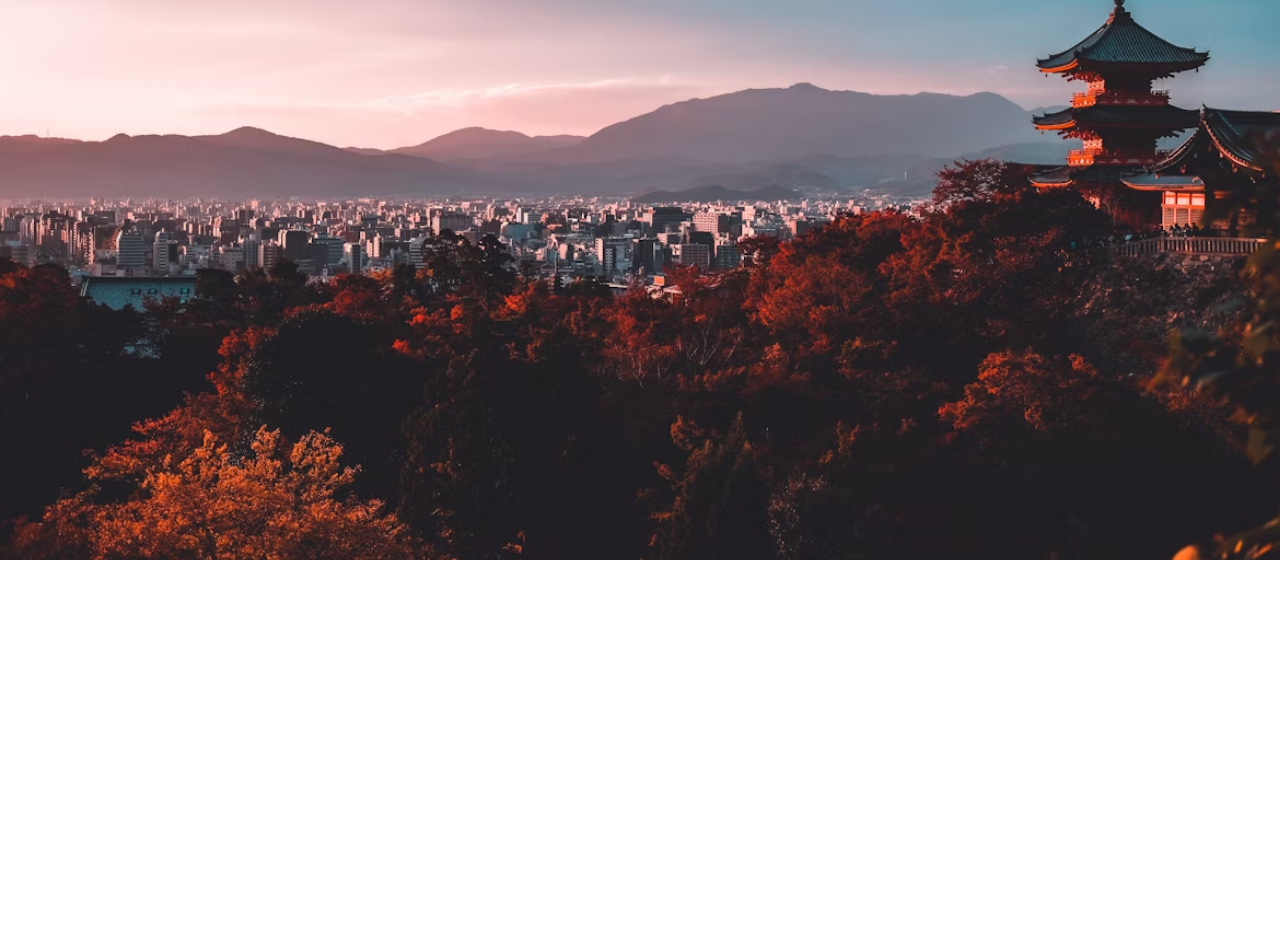
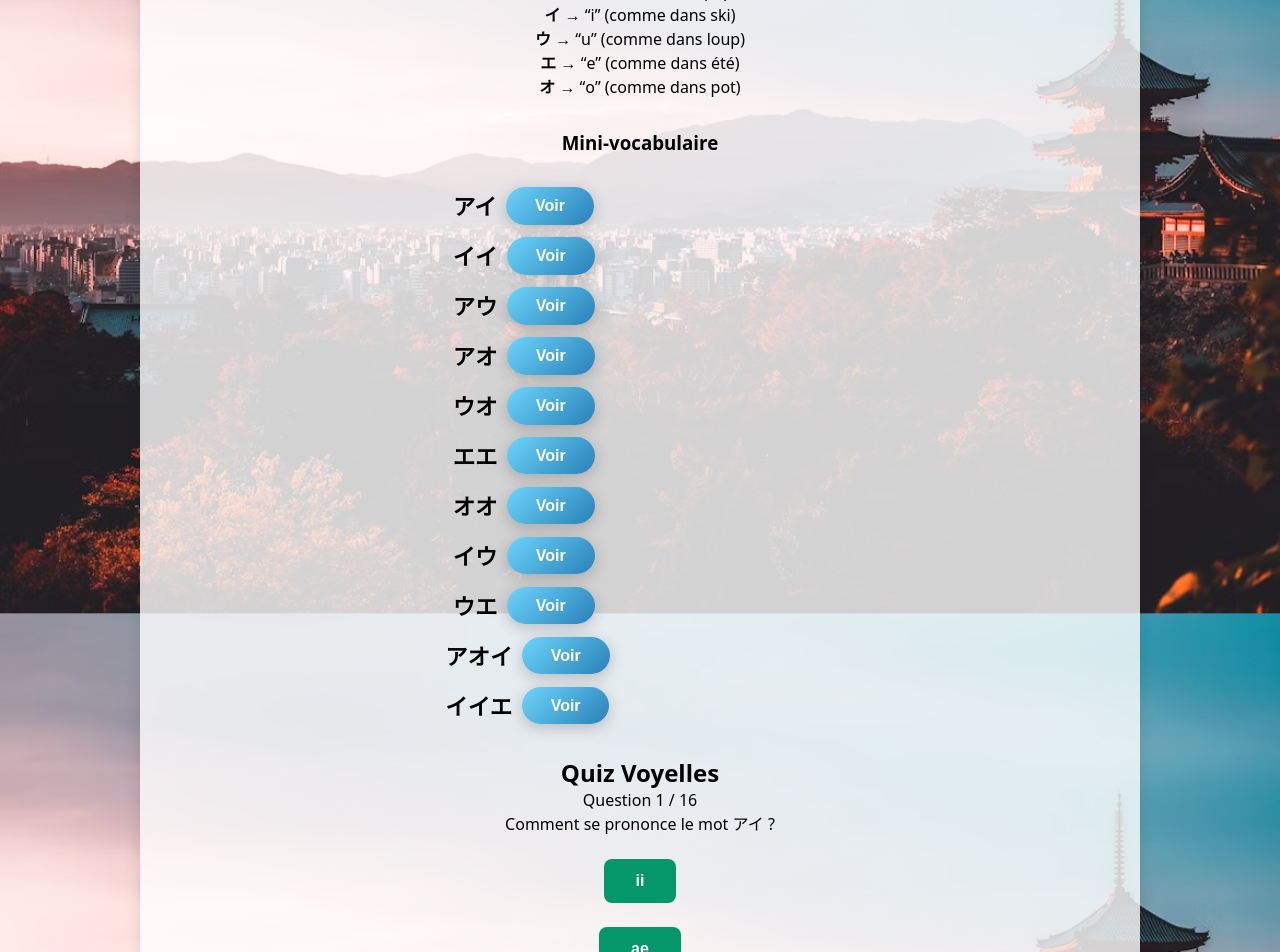
Before and after one commit to Yohann-Faustino/learnJapan, a React (Vite) app: page /katakana in a window 1280 px wide. Before the commit this address had no page. Shown: the part 240-1192 px from the top of the page. Before the commit the page ends 800 px from the top, so only its background shows below. Built offline with nearby package versions, Linux system fonts and the light colour scheme.

Commit message:
ajout category hiragana voyelles + questionnaire

```diff
--- a/src/App.tsx
+++ b/src/App.tsx
@@ -2,6 +2,7 @@ import styles from "./App.module.css";
 import { BrowserRouter, Routes, Route } from "react-router-dom";
 import Home from "./pages/Home";
 import Hiragana from "./pages/Hiragana";
+import Katakana from "./pages/Katakana";
 import Particules from "./pages/Particules";
 import BaseVocabularyPage from "./pages/BaseVocabulary";
 
@@ -16,6 +17,9 @@ function App() {
           {/* Catégorie Hiragana */}
           <Route path="/hiragana" element={<Hiragana />} />
 
+          {/* Catégorie Hiragana */}
+          <Route path="/katakana" element={<Katakana />} />
+
           {/* Catégorie BaseVocabulary */}
           <Route path="/base" element={<BaseVocabularyPage />} />
 
--- /dev/null
+++ b/src/data/katakana/katakanaVoyelles.ts
@@ -0,0 +1,215 @@
+// src/data/katakana/katakanaVoyelles.ts
+import type { Question } from "../../types/Question";
+
+export const katakanaVoyellesQuestions: Question[] = [
+  // QUESTIONS 1-11 : MÊMES MOTS QUE DANS katakanaVoyellesVocab
+  {
+    id: 1,
+    category: "katakana",
+    subCategory: "voyelles",
+    question: "Comment se prononce le mot アイ ?",
+    options: [
+      { text: "ai", correct: true },
+      { text: "ii", correct: false },
+      { text: "ae", correct: false },
+      { text: "ua", correct: false },
+    ],
+  },
+  {
+    id: 2,
+    category: "katakana",
+    subCategory: "voyelles",
+    question: "Comment se prononce le mot イイ ?",
+    options: [
+      { text: "ii", correct: true },
+      { text: "oo", correct: false },
+      { text: "aa", correct: false },
+      { text: "ee", correct: false },
+    ],
+  },
+  {
+    id: 3,
+    category: "katakana",
+    subCategory: "voyelles",
+    question: "Comment se prononce le mot アウ ?",
+    options: [
+      { text: "au", correct: true },
+      { text: "aa", correct: false },
+      { text: "ai", correct: false },
+      { text: "ou", correct: false },
+    ],
+  },
+  {
+    id: 4,
+    category: "katakana",
+    subCategory: "voyelles",
+    question: "Comment se prononce le mot アオ ?",
+    options: [
+      { text: "ao", correct: true },
+      { text: "oa", correct: false },
+      { text: "oo", correct: false },
+      { text: "oi", correct: false },
+    ],
+  },
+  {
+    id: 5,
+    category: "katakana",
+    subCategory: "voyelles",
+    question: "Comment se prononce le mot ウオ ?",
+    options: [
+      { text: "uo", correct: true },
+      { text: "ou", correct: false },
+      { text: "oo", correct: false },
+      { text: "io", correct: false },
+    ],
+  },
+  {
+    id: 6,
+    category: "katakana",
+    subCategory: "voyelles",
+    question: "Comment se prononce le mot エエ ?",
+    options: [
+      { text: "ee", correct: true },
+      { text: "ii", correct: false },
+      { text: "aa", correct: false },
+      { text: "uu", correct: false },
+    ],
+  },
+  {
+    id: 7,
+    category: "katakana",
+    subCategory: "voyelles",
+    question: "Comment se prononce le mot オオ ?",
+    options: [
+      { text: "oo", correct: true },
+      { text: "uu", correct: false },
+      { text: "aa", correct: false },
+      { text: "ii", correct: false },
+    ],
+  },
+  {
+    id: 8,
+    category: "katakana",
+    subCategory: "voyelles",
+    question: "Comment se prononce le mot イウ ?",
+    options: [
+      { text: "iu", correct: true },
+      { text: "ii", correct: false },
+      { text: "ie", correct: false },
+      { text: "ai", correct: false },
+    ],
+  },
+  {
+    id: 9,
+    category: "katakana",
+    subCategory: "voyelles",
+    question: "Comment se prononce le mot ウエ ?",
+    options: [
+      { text: "ue", correct: true },
+      { text: "ie", correct: false },
+      { text: "eu", correct: false },
+      { text: "oi", correct: false },
+    ],
+  },
+  {
+    id: 10,
+    category: "katakana",
+    subCategory: "voyelles",
+    question: "Comment se prononce le mot アオイ ?",
+    options: [
+      { text: "aoi", correct: true },
+      { text: "oai", correct: false },
+      { text: "aou", correct: false },
+      { text: "oui", correct: false },
+    ],
+  },
+  {
+    id: 11,
+    category: "katakana",
+    subCategory: "voyelles",
+    question: "Comment se prononce le mot イイエ ?",
+    options: [
+      { text: "iie", correct: true },
+      { text: "iee", correct: false },
+      { text: "eii", correct: false },
+      { text: "ieu", correct: false },
+    ],
+  },
+
+  // QUESTIONS 12-16 : IDENTIFICATION DES KATAKANA (POUR AVOIR 16 QUESTIONS)
+  {
+    id: 12,
+    category: "katakana",
+    subCategory: "voyelles",
+    question: "Quel est le katakana 'a' ?",
+    options: [
+      { text: "ア", correct: true },
+      { text: "イ", correct: false },
+      { text: "ウ", correct: false },
+      { text: "エ", correct: false },
+    ],
+  },
+  {
+    id: 13,
+    category: "katakana",
+    subCategory: "voyelles",
+    question: "Quel est le katakana 'i' ?",
+    options: [
+      { text: "イ", correct: true },
+      { text: "ア", correct: false },
+      { text: "ウ", correct: false },
+      { text: "オ", correct: false },
+    ],
+  },
+  {
+    id: 14,
+    category: "katakana",
+    subCategory: "voyelles",
+    question: "Quel est le katakana 'u' ?",
+    options: [
+      { text: "ウ", correct: true },
+      { text: "イ", correct: false },
+      { text: "エ", correct: false },
+      { text: "オ", correct: false },
+    ],
+  },
+  {
+    id: 15,
+    category: "katakana",
+    subCategory: "voyelles",
+    question: "Quel est le katakana 'e' ?",
+    options: [
+      { text: "エ", correct: true },
+      { text: "ア", correct: false },
+      { text: "イ", correct: false },
+      { text: "オ", correct: false },
+    ],
+  },
+  {
+    id: 16,
+    category: "katakana",
+    subCategory: "voyelles",
+    question: "Quel est le katakana 'o' ?",
+    options: [
+      { text: "オ", correct: true },
+      { text: "ア", correct: false },
+      { text: "イ", correct: false },
+      { text: "ウ", correct: false },
+    ],
+  },
+];
+
+// VOCABULAIRE (LES MÊMES 11 MOTS QUE DANS LES QUESTIONS 1-11)
+export const katakanaVoyellesVocab = [
+  { jp: "アイ", romaji: "ai", fr: "amour" },
+  { jp: "イイ", romaji: "ii", fr: "bon / bien" },
+  { jp: "アウ", romaji: "au", fr: "rencontrer" },
+  { jp: "アオ", romaji: "ao", fr: "bleu (nom)" },
+  { jp: "ウオ", romaji: "uo", fr: "poisson" },
+  { jp: "エエ", romaji: "ee", fr: "oui" },
+  { jp: "オオ", romaji: "oo", fr: "grand / beaucoup" },
+  { jp: "イウ", romaji: "iu", fr: "dire" },
+  { jp: "ウエ", romaji: "ue", fr: "au-dessus" },
+  { jp: "アオイ", romaji: "aoi", fr: "bleu (adjectif)" },
+  { jp: "イイエ", romaji: "iie", fr: "non" },
+];
--- /dev/null
+++ b/src/pages/Katakana.tsx
@@ -0,0 +1,123 @@
+import { useState } from "react";
+import Quiz from "../components/Quiz";
+import TabButton from "../components/TabButton";
+import RevealButton from "../components/RevealButton";
+import BackButton from "../components/BackButton";
+import styles from "./Hiragana.module.css";
+
+import {
+  katakanaVoyellesQuestions,
+  katakanaVoyellesVocab,
+} from "../data/katakana/katakanaVoyelles";
+
+type Section = "voyelles" | "K" | "S" | "T" | "N" | "H" | "M" | "Y" | "R" | "W";
+
+export default function KatakanaPage() {
+  const [activeSection, setActiveSection] = useState<Section>("voyelles");
+
+  const renderMiniVocab = (
+    list: { jp: string; romaji: string; fr: string }[],
+  ) => (
+    <div className={styles.miniVocab}>
+      {list.map((item, idx) => (
+        <RevealButton
+          key={idx}
+          japanese={item.jp}
+          romaji={item.romaji}
+          french={item.fr}
+        />
+      ))}
+    </div>
+  );
+
+  const renderSection = () => {
+    switch (activeSection) {
+      case "voyelles":
+        return (
+          <>
+            <h2>Prononciation des voyelles</h2>
+            <div className={styles.pronunciation}>
+              <p>
+                <strong>ア</strong> → “a” (comme dans papa)
+              </p>
+              <p>
+                <strong>イ</strong> → “i” (comme dans ski)
+              </p>
+              <p>
+                <strong>ウ</strong> → “u” (comme dans loup)
+              </p>
+              <p>
+                <strong>エ</strong> → “e” (comme dans été)
+              </p>
+              <p>
+                <strong>オ</strong> → “o” (comme dans pot)
+              </p>
+            </div>
+            <h3>Mini-vocabulaire</h3>
+            {renderMiniVocab(katakanaVoyellesVocab)}
+            <div className={styles.miniQuiz}>
+              <Quiz
+                questions={katakanaVoyellesQuestions}
+                title="Quiz Voyelles"
+              />
+            </div>
+          </>
+        );
+
+      // Les autres sections seront ajoutées plus tard
+      case "K":
+      case "S":
+      case "T":
+      case "N":
+      case "H":
+      case "M":
+      case "Y":
+      case "R":
+      case "W":
+      case "autres":
+        return (
+          <div style={{ textAlign: "center", padding: "3rem" }}>
+            <h3>Section en construction</h3>
+            <p>Cette section sera bientôt disponible !</p>
+          </div>
+        );
+
+      default:
+        return null;
+    }
+  };
+
+  return (
+    <div className={styles.parchemin}>
+      <h1 className={styles.title}>Apprentissage des Katakana</h1>
+      <div className={styles.navTabs}>
+        {[
+          { label: "Voyelles", key: "voyelles" },
+          { label: "K", key: "K" },
+          { label: "S", key: "S" },
+          { label: "T", key: "T" },
+          { label: "N", key: "N" },
+          { label: "H", key: "H" },
+          { label: "M", key: "M" },
+          { label: "Y", key: "Y" },
+          { label: "R", key: "R" },
+          { label: "W", key: "W" },
+          { label: "autres", key: "autres" },
+        ].map((tab) => (
+          <TabButton
+            key={tab.key}
+            label={tab.label}
+            active={activeSection === tab.key}
+            onClick={() => setActiveSection(tab.key as Section)}
+          />
+        ))}
+      </div>
+      <div className="parchemin">
+        <div className={styles.content}>{renderSection()}</div>
+        <div className={styles.backButtonContainer}>
+          <BackButton />
+        </div>
+      </div>
+    </div>
+  );
+}
```
Also changed, not shown: src/pages/Katakana.module.css (added).
